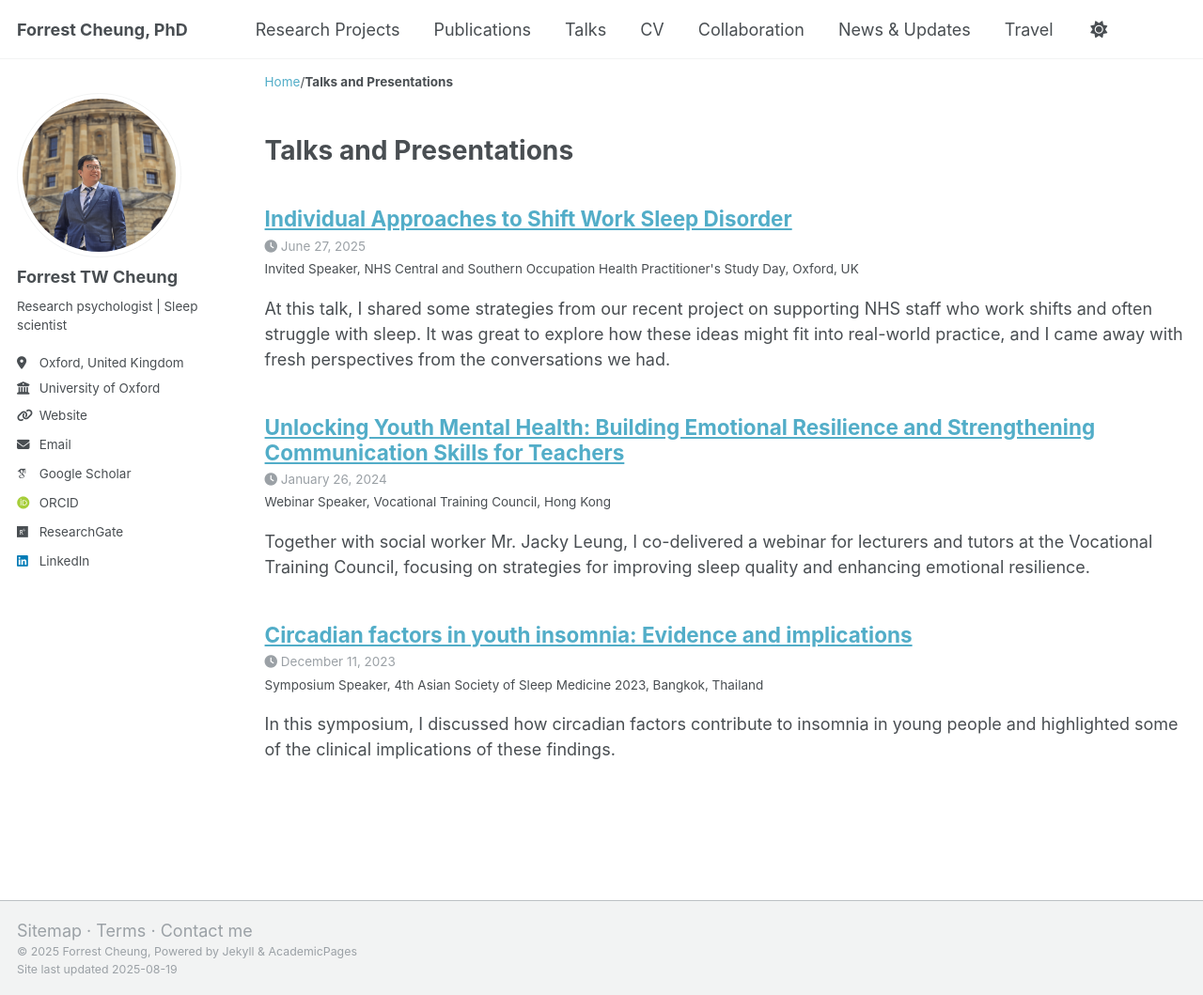
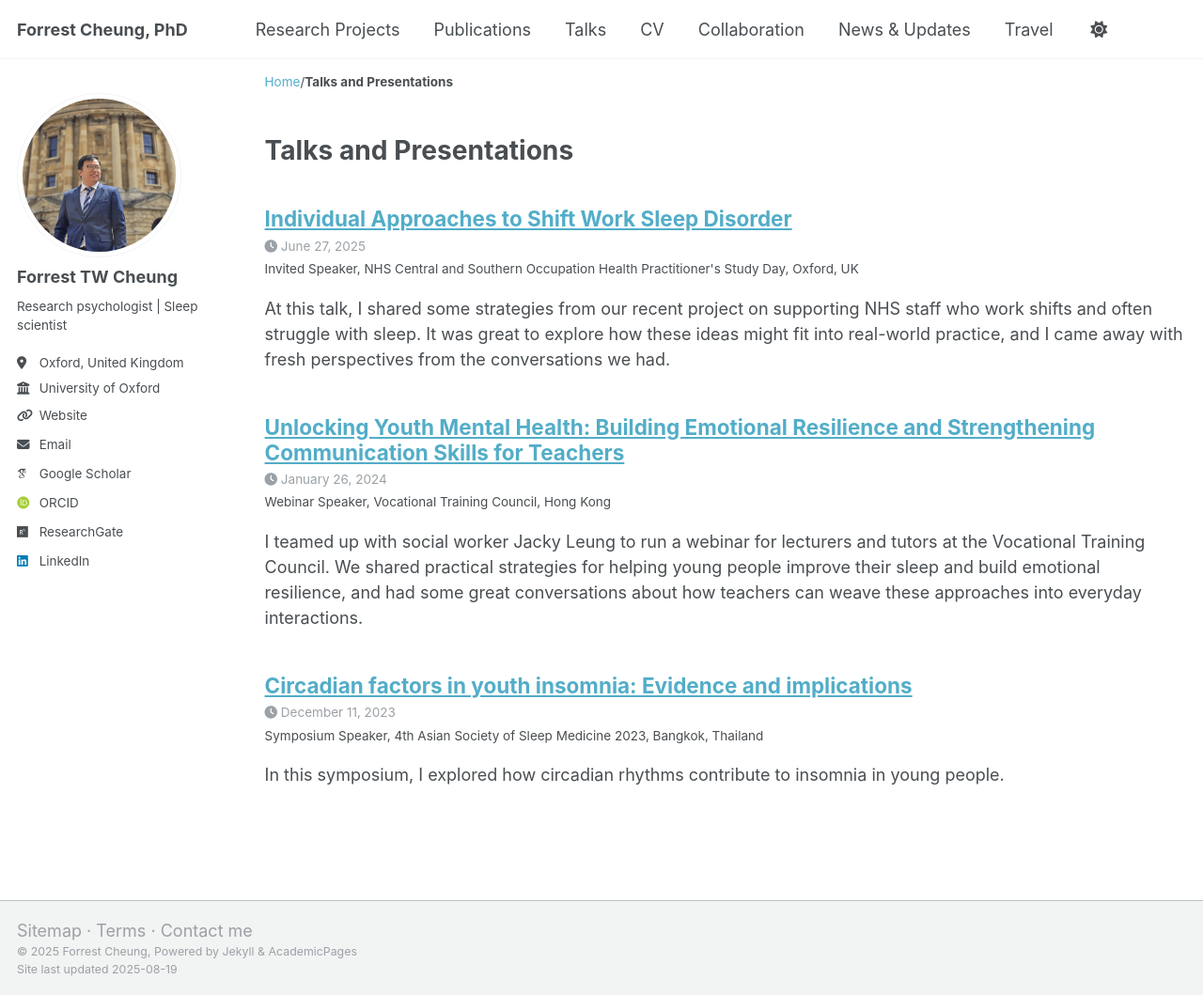
Before and after one commit to forrestcheungtw/forrestcheungtw.github.io, a Jekyll site: the page built from _pages/talks.html, in a window 1280 px wide and 1059 px high. Shown: the whole window at 94% size. Built offline with Jekyll 4.4.1, drawn with Linux system fonts in a browser that asks for light colours; some web fonts are replaced.

Commit message:
Updated 3 files via CloudCannon.

```diff
--- a/_talks/2023-12-11-talk.md
+++ b/_talks/2023-12-11-talk.md
@@ -5,7 +5,9 @@ type: "Symposium Speaker"
 venue: "4th Asian Society of Sleep Medicine 2023"
 date: 2023-12-11
 location: "Bangkok, Thailand"
-header:
-  teaser: https://forrestcheungtw.github.io/images/talks/Talk_20231211.jpg
 ---
-In this symposium, I discussed how circadian factors contribute to insomnia in young people and highlighted some of the clinical implications of these findings.
+In this symposium, I explored how circadian rhythms contribute to insomnia in young people.
+
+I shared evidence on the overlap between eveningness and insomnia, showing how delayed circadian timing and shorter phase angles can worsen sleep quality. We also looked at different subtypes of youth insomnia, including one with circadian-driven patterns uniquely presented in young people. The key takeaway was that circadian factors play a central role in youth insomnia, and addressing them directly could improve treatment outcomes.
+
+![](/images/talks/Talk_20231211.jpg)
--- a/_talks/2024-01-26-talk.md
+++ b/_talks/2024-01-26-talk.md
@@ -5,9 +5,8 @@ type: "Webinar Speaker"
 venue: "Vocational Training Council"
 date: 2024-01-26
 location: "Hong Kong"
-header:
-  teaser: https://forrestcheungtw.github.io/images/talks/Talk_20240126.jpg
 ---
-Together with social worker Mr. Jacky Leung, I co-delivered a webinar for lecturers and tutors at the Vocational Training Council, focusing on strategies for improving sleep quality and enhancing emotional resilience.
+I teamed up with social worker Jacky Leung to run a webinar for lecturers and tutors at the Vocational Training Council.
+We shared practical strategies for helping young people improve their sleep and build emotional resilience, and had some great conversations about how teachers can weave these approaches into everyday interactions.
 
-<img src="/images/talks/Talk_20240126.jpg" alt="Jacky and I preparing for the talk to start" style="max-width: 50%; height: auto" />
+![](/images/talks/Talk_20240126.jpg)
```
